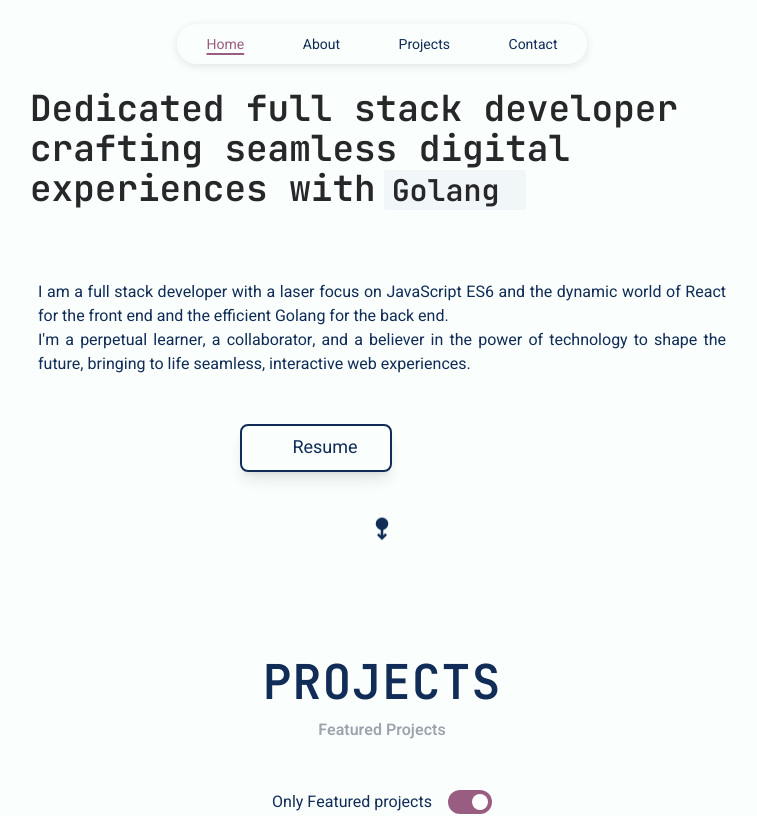
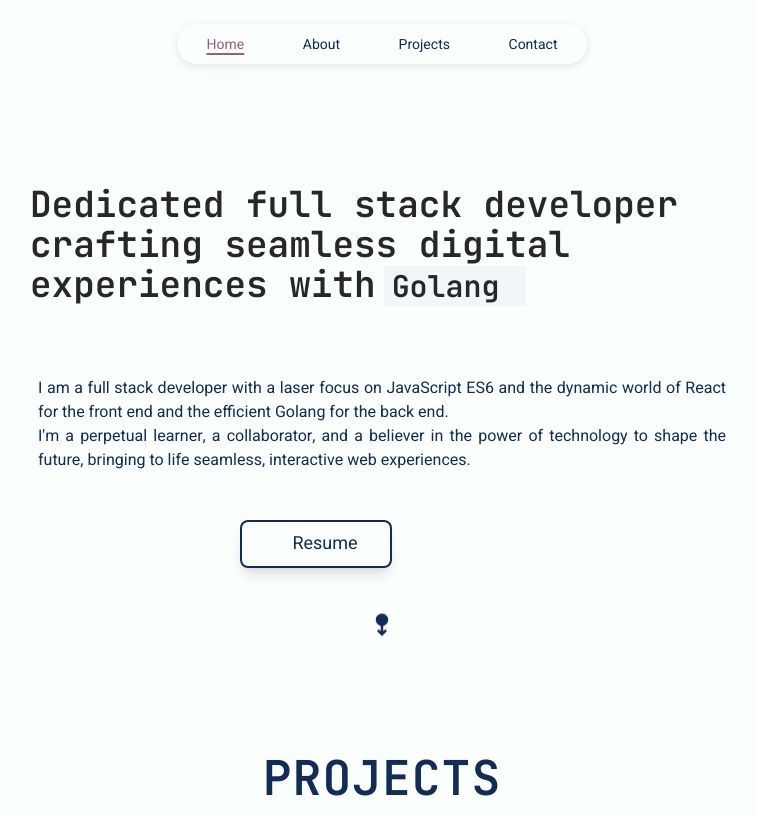
Before and after one commit to Zackaria-Slimane/zackarislnext, a Next.js app: page / in a window 1280 px wide. Shown: the top 816 px of the page, without its empty margins (258-1015 px from the left). Built offline with nearby package versions, Linux system fonts and the light colour scheme; some icons are missing.

Commit message:
fixed header display

```diff
--- a/src/pages/index.js
+++ b/src/pages/index.js
@@ -3,8 +3,6 @@ import { motion } from "framer-motion";
 import { Helmet, HelmetProvider } from "react-helmet-async";
 import { TypeAnimation } from "react-type-animation";
 import { MdSwipeDownAlt } from "react-icons/md";
-
-import Logo from "../components/UI/Logo";
 import Works from "../components/UI/WorkCard";
 import AllProjects from "../components/projects/allProjects";
 import { ContactCards } from "../components/UI/ContactCards";
@@ -30,11 +28,12 @@ const Homepage = () => {
 					<link rel='canonical' href='https://zackariasl.dev' />
 					<meta name='keywords' content={currentSEO.keywords.join(", ")} />
 				</Helmet>
+
 				<div className='page-content'>
-					<div className='max-w-[800px] mx-auto sm:w-[90dvw] px-8'>
+					<div className='max-w-[800px] mx-auto sm:w-[90dvw]  px-8'>
 						<div className='mt-12 w-full sm:max-w-[800px]'>
 							<div className='flex justify-center items-center mx-auto'>
-								<div className='flex flex-col items-center p-2 sm:p-4 sm:items-center'>
+								<div className='flex mt-8 sm:mt-24 flex-col items-center p-2 sm:p-4 sm:items-center'>
 									<div className='mx-auto text-start sm:text-start text-2xl sm:text-4xl text-[#27272a] font-jetBrain font-bold w-full my-6 text-clip'>
 										Dedicated full stack developer crafting seamless digital experiences
 										<br className='sm:hidden' /> with
```
Also changed, not shown: 1 other file (tests, documents, lock files or other folders).
